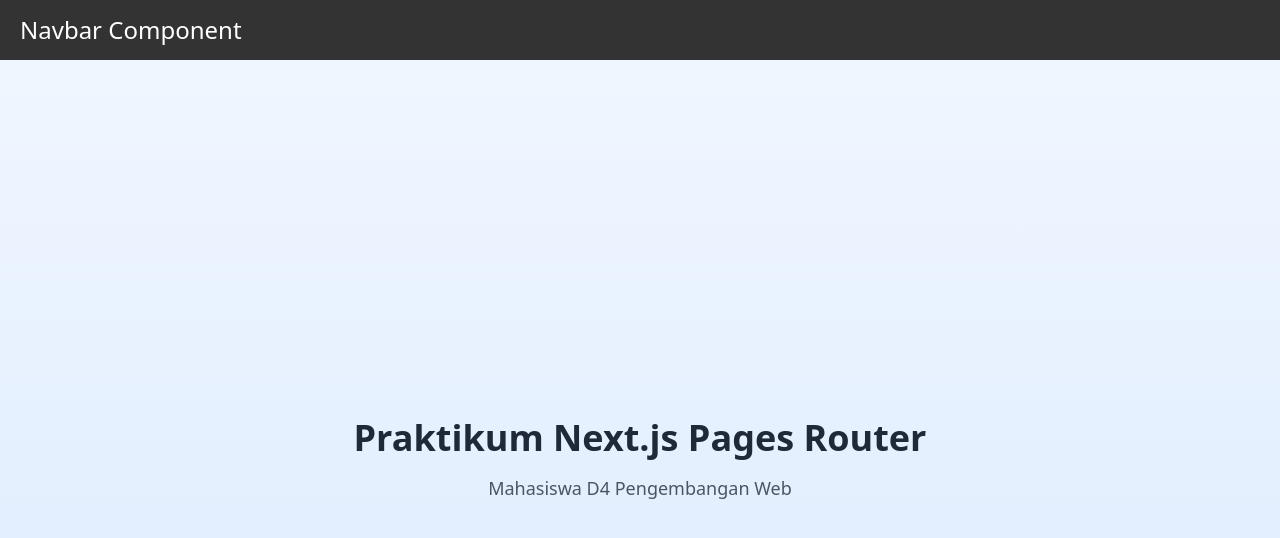
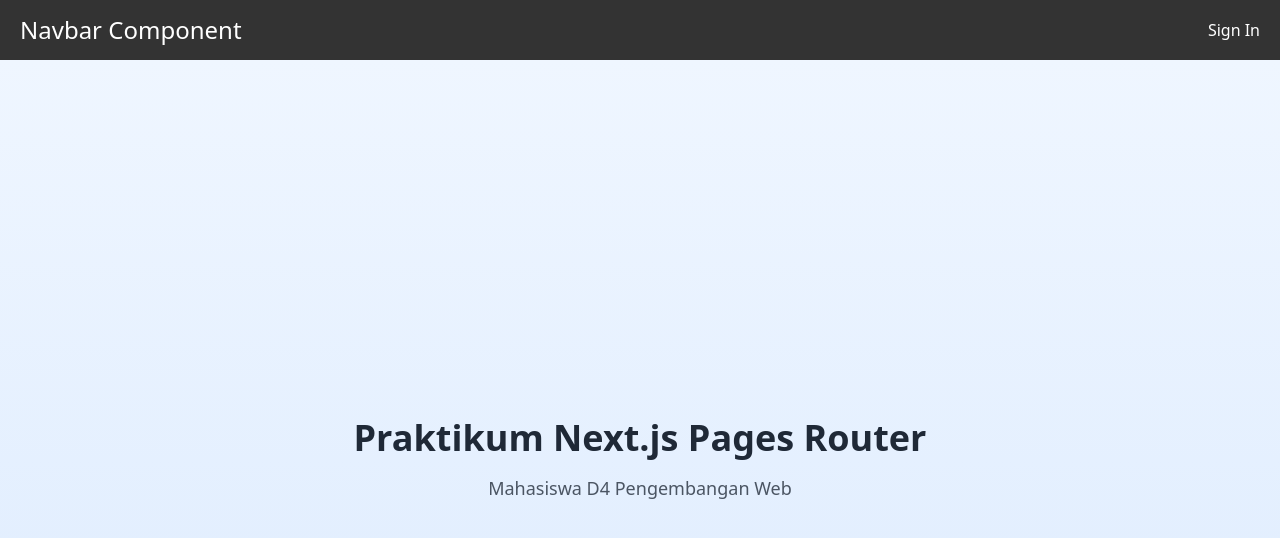
Before and after one commit to Qipink/PBF_Semester6_2026, a Next.js app: page / in a window 1280 px wide. Shown: the top 538 px of the page. Built offline with nearby package versions, Linux system fonts and the light colour scheme; no server answers.

Commit message:
Jobsheet 14 Step 5 - Tambahkan Tombol Login & Logout

```diff
--- a/src/components/layout/navbar/index.tsx
+++ b/src/components/layout/navbar/index.tsx
@@ -1,11 +1,18 @@
 import styles from "./navbar.module.css";
+import { signIn, signOut, useSession } from "next-auth/react";
 
 const Navbar = () => {
+    const { data } = useSession();
     return (
         <div className={styles.navbar}>
             <div className="big">
                 <h1>Navbar Component</h1>
             </div>
+            {data ? (
+                <button onClick={() => signOut()}>Sign Out</button>
+            ) : (
+                <button onClick={() => signIn()}>Sign In</button>
+            )}
         </div>
     )
 }
--- a/src/components/layout/navbar/navbar.module.css
+++ b/src/components/layout/navbar/navbar.module.css
@@ -6,4 +6,5 @@
     display: flex;
     align-items: center;
     padding: 0 20px;
+    justify-content: space-between;
 }
```
